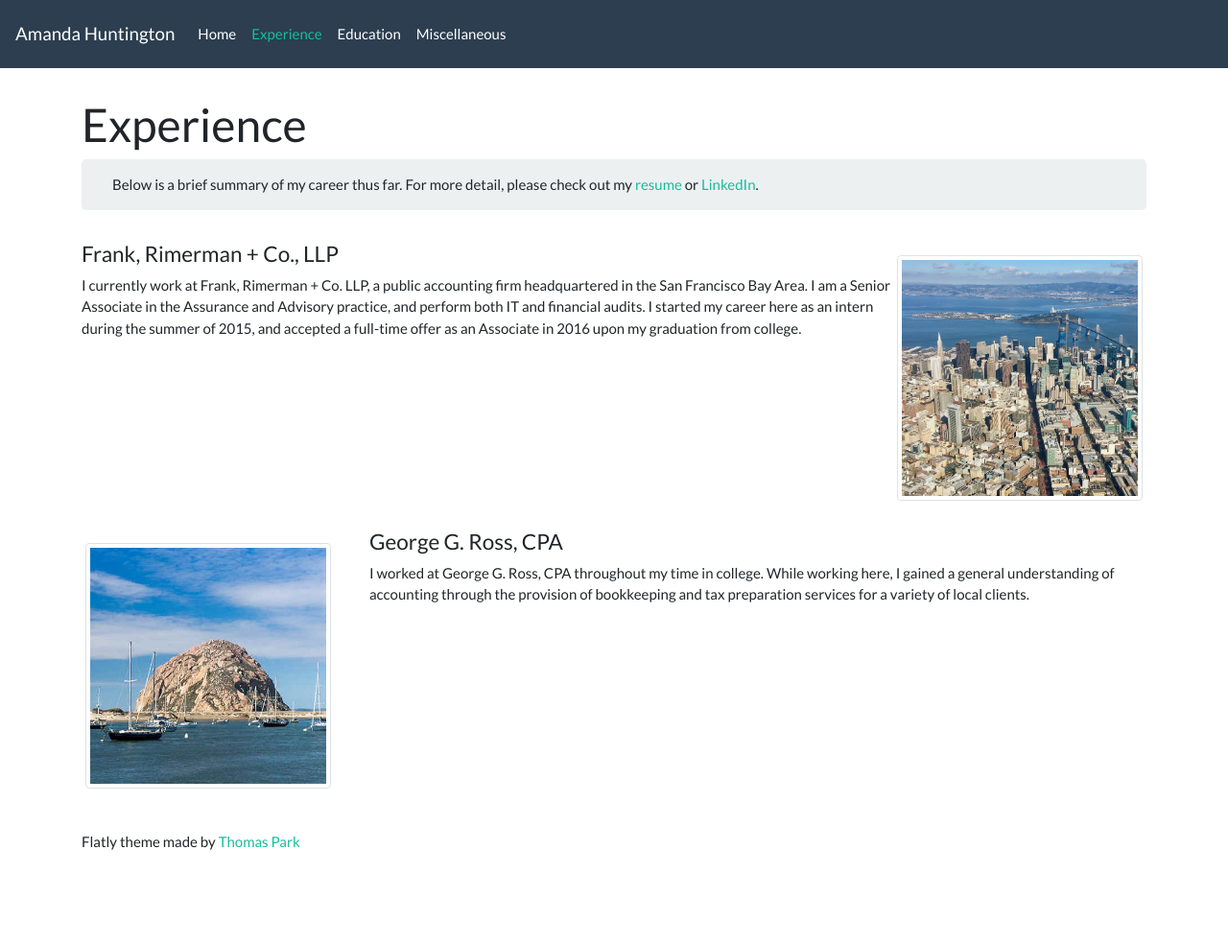
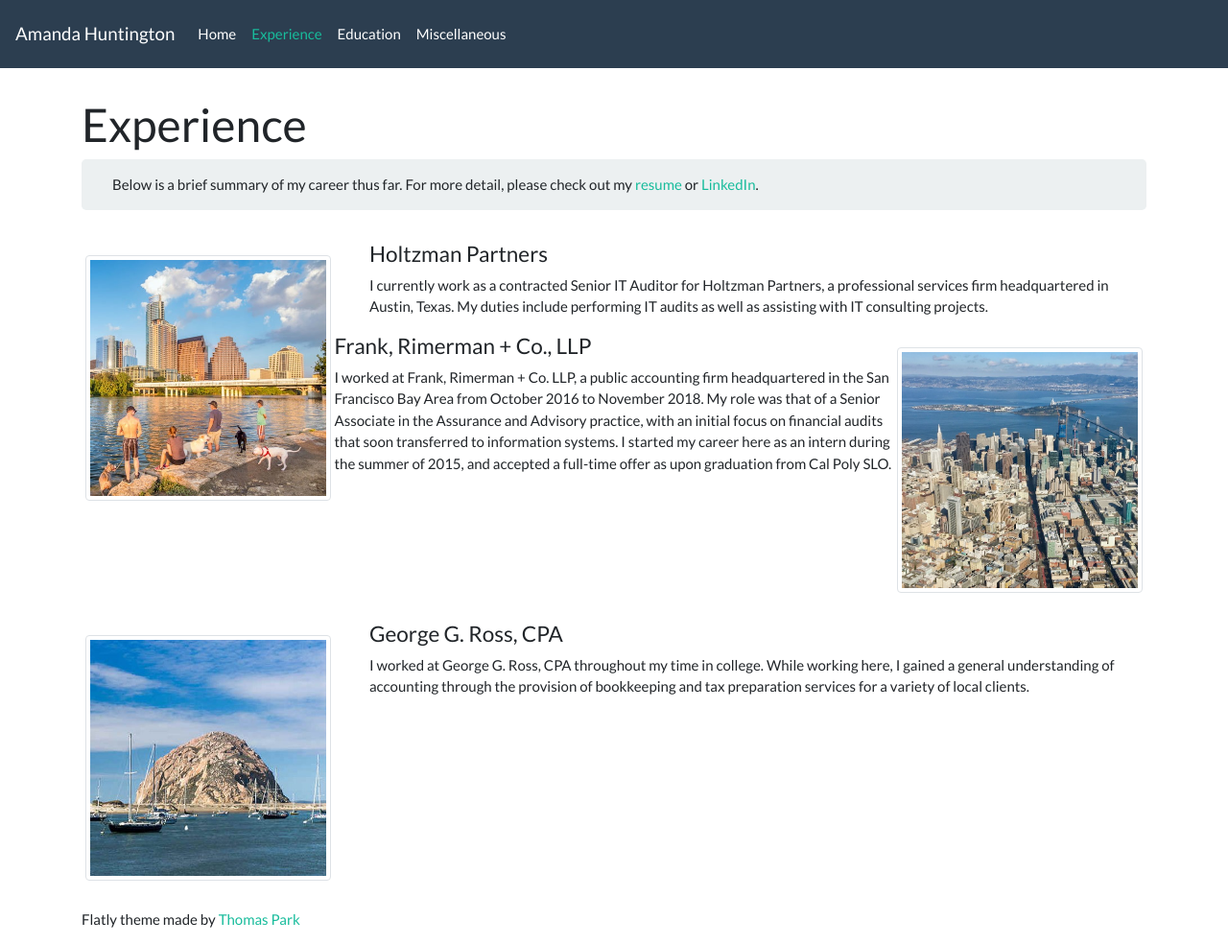
Before and after one commit to anhuntington/anhuntington.github.io, a Jekyll site: the page built from experience.html, in a window 1280 px wide. Shown: the whole page at 96% size. Built offline with Jekyll 4.4.1, drawn with Linux system fonts in a browser that asks for light colours; before the commit the page ends 900 px from its top, so only the background shows below that.

Commit message:
Update experience.html

```diff
--- a/experience.html
+++ b/experience.html
@@ -10,14 +10,22 @@
 <div class="jumbotron" style="padding-top:1em; padding-bottom: 1em">
   Below is a brief summary of my career thus far. For more detail, please check out my <a target="_blank" href="{{ '/assets/resume/resume.pdf' | prepend: site.baseurl }}">resume</a> or <a target="_blank" href="https://www.linkedin.com/in/amanda-huntington-426788a7">LinkedIn</a>.
 </div>
-
+<div style="min-height: 300px">
+  <img class="img-thumbnail image-left" src="{{ '/assets/austin.jpg' | prepend: site.baseurl }}"/>
+  <div class="comment-right">
+    <h4>Holtzman Partners</h4>
+    <p>
+      I currently work as a contracted Senior IT Auditor for Holtzman Partners, a professional services firm headquartered in Austin, Texas.
+      My duties include performing IT audits as well as assisting with IT consulting projects.
+    </p>
+  </div>
 <div style="min-height: 300px">
   <img class="img-thumbnail image-right" src="{{ '/assets/sf.jpg' | prepend: site.baseurl }}"/>
   <h4>Frank, Rimerman + Co., LLP</h4>
   <p>
-  I currently work at Frank, Rimerman + Co. LLP, a public accounting firm headquartered in the San Francisco Bay Area.
-  I am a Senior Associate in the Assurance and Advisory practice, and perform both IT and financial audits.
-  I started my career here as an intern during the summer of 2015, and accepted a full-time offer as an Associate in 2016 upon my graduation from college.
+  I worked at Frank, Rimerman + Co. LLP, a public accounting firm headquartered in the San Francisco Bay Area from October 2016 to November 2018.
+  My role was that of a Senior Associate in the Assurance and Advisory practice, with an initial focus on financial audits that soon transferred to information systems.
+  I started my career here as an intern during the summer of 2015, and accepted a full-time offer as upon graduation from Cal Poly SLO.
   </p>
 </div>
 <div style="min-height: 300px">
```
